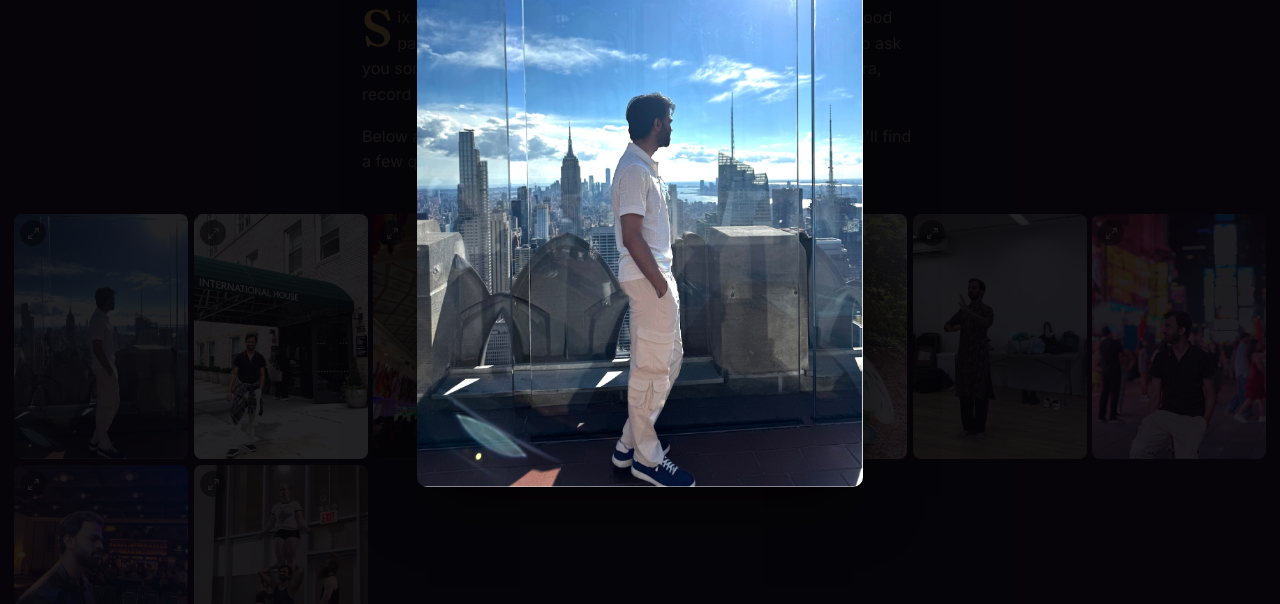
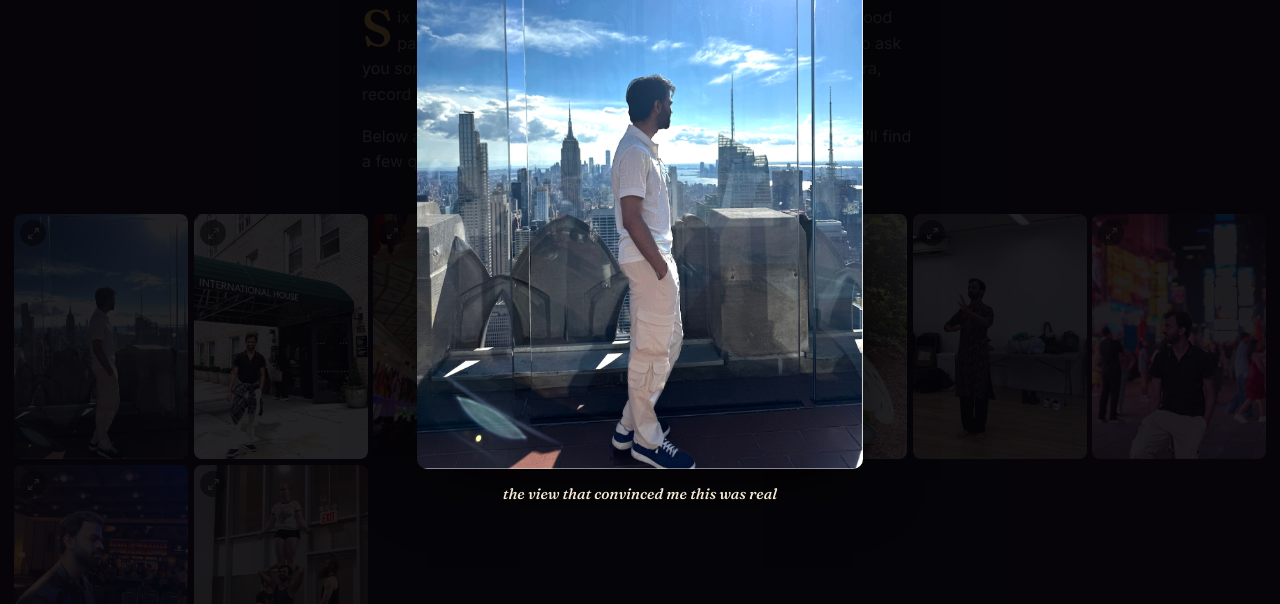
Before and after one commit to shubhamgupta0830/before-i-go, a plain HTML site: page index.html in a window 1280 px wide. Both pictures are taken after a click on the button 33 px from the left and 426 px from the top of the page. Shown: the part 193-797 px from the top of the page. Drawn offline with nearby package versions, Linux system fonts and the light colour scheme; no server answers.

Commit message:
all good

```diff
--- a/index.html
+++ b/index.html
@@ -175,12 +175,27 @@
     opacity:1; visibility:visible;
     transition:opacity .25s ease;
   }
+  #lightboxContent{
+    display:flex; flex-direction:column; align-items:center;
+    max-width:100%; max-height:100%;
+  }
   .lightbox-media{
     max-width:70vw; max-height:70vh;
     width:auto; height:auto;
     border-radius:10px;
     box-shadow:0 20px 60px -10px rgba(0,0,0,.7);
     display:block;
+  }
+  .lightbox-caption{
+    margin-top:14px;
+    max-width:70vw;
+    text-align:center;
+    color:#f4e9d2;
+    font-family:'Fraunces',serif;
+    font-style:italic;
+    font-weight:450;
+    font-size:.95rem;
+    line-height:1.4;
   }
   .lightbox-close{
     position:fixed; top:18px; right:18px; z-index:1000;
@@ -636,6 +651,12 @@
     }
     media.className = 'lightbox-media';
     lightboxContent.appendChild(media);
+    if (frame.caption) {
+      const cap = document.createElement('div');
+      cap.className = 'lightbox-caption';
+      cap.textContent = frame.caption;
+      lightboxContent.appendChild(cap);
+    }
     lightboxEl.classList.add('open');
   }
   function closeLightbox() {
```
Also changed, not shown: admin.html (+18 -3 lines).
